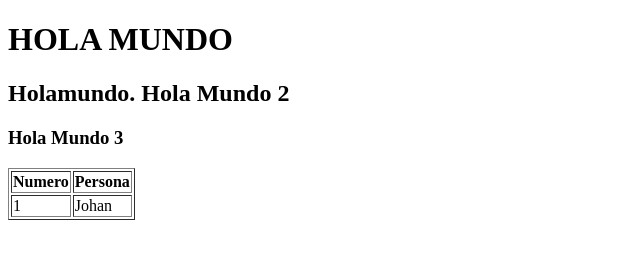
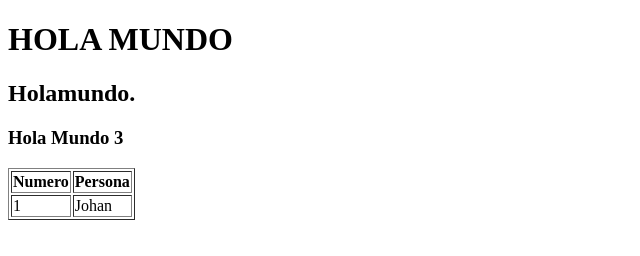
Before and after one commit to Creck06/Pag, a plain HTML site: page Index.html in a window 1280 px wide. Shown: the whole page, without its empty margins (0-640 px from the left). Drawn offline with Linux system fonts and the light colour scheme.

Commit message:
Cuarto commit

```diff
--- a/Index.html
+++ b/Index.html
@@ -10,7 +10,7 @@
 
 <body>
     <h1>HOLA MUNDO </h1>
-    <h2>Holamundo. </strong> Hola Mundo 2 </h2>
+    <h2><strong>Holamundo. </strong>  </h2>
     <h3>Hola Mundo 3 </h3>
     <table class="tftable" border="1">
 <tr><th>Numero</th><th>Persona</th></tr>
```
